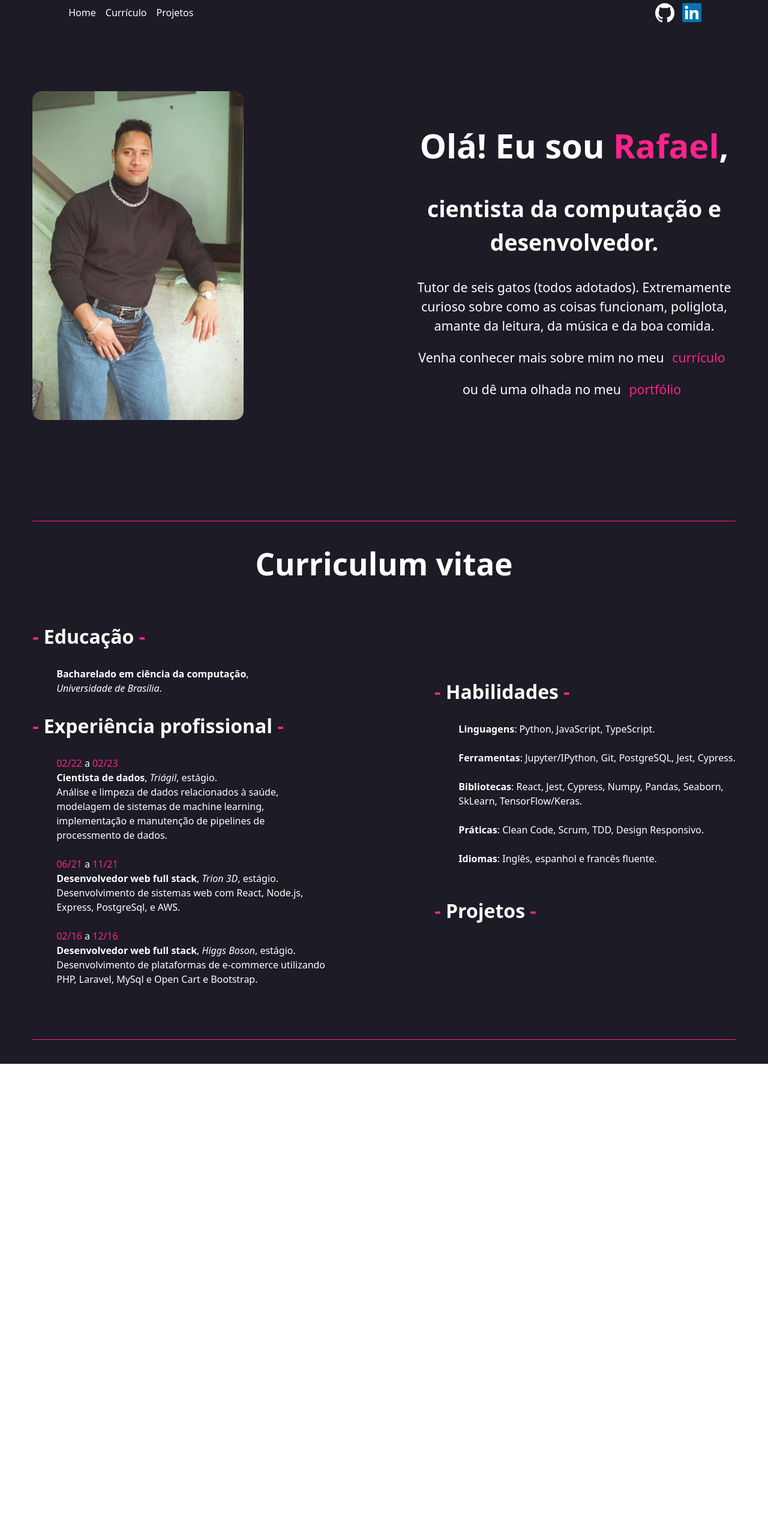
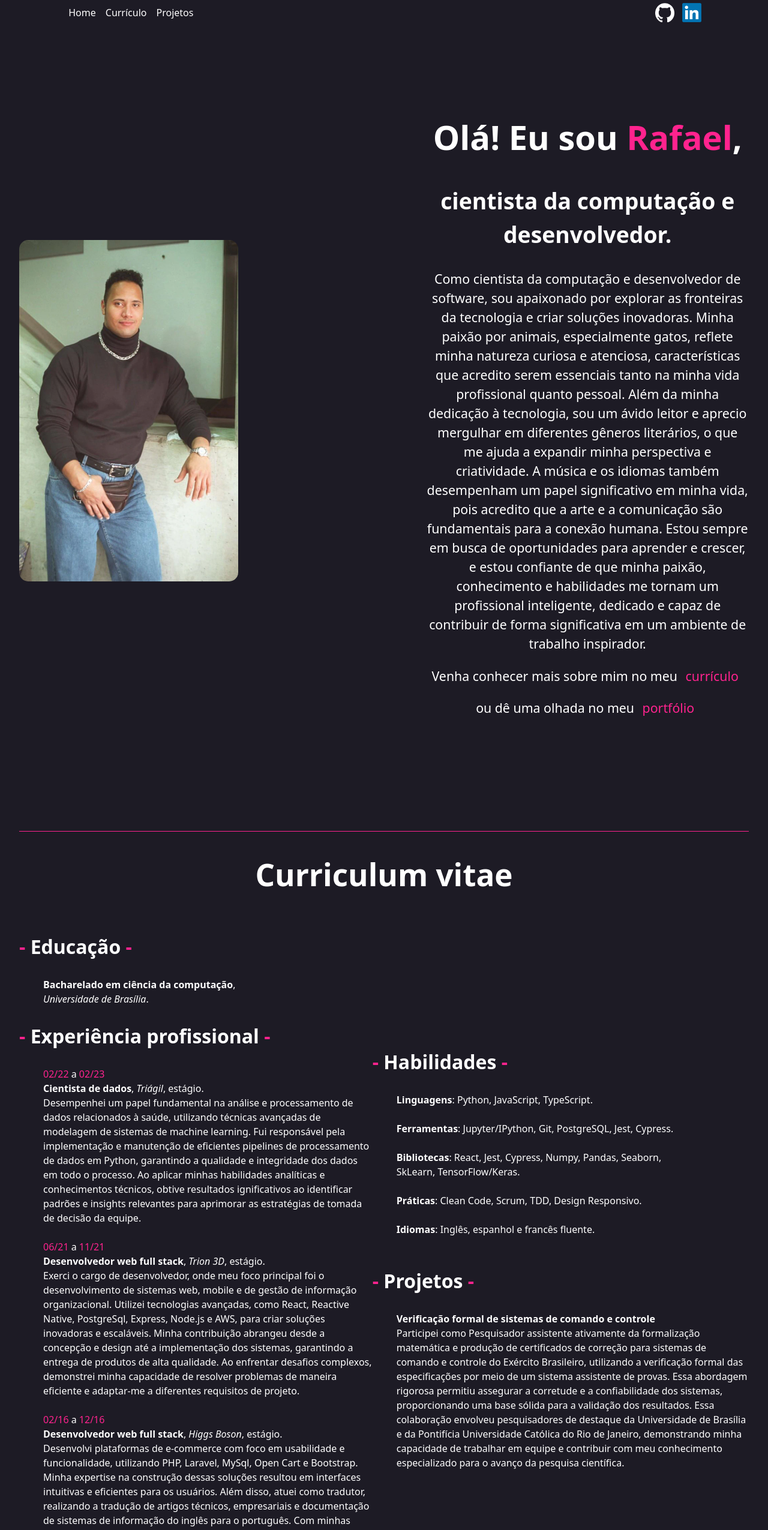
Before and after one commit to mrafaelr/mrafaelr.github.io, a React (Vite) app: page / in a window 1280 px wide. Shown: the top 2550 px of the page at 60% size. Before the commit the page ends 1773 px from the top, so only its background shows below. Built offline with nearby package versions, Linux system fonts and the light colour scheme.

Commit message:
minor adjustment to About page

```diff
--- a/src/About.css
+++ b/src/About.css
@@ -11,6 +11,16 @@
     justify-content: space-between;
     padding-bottom: 20vh;
     padding-top: 15vh;
+}
+
+@media (max-width: 767px) {
+    #about-content {
+        display: flex;
+        flex-direction: column;
+        align-items: center;
+        padding-bottom: 20vh;
+        padding-top: 15vh;
+    }
 }
 
 #bio>h1 {
--- a/src/About.jsx
+++ b/src/About.jsx
@@ -6,7 +6,19 @@ function Bio() {
       <div id="bio">
         <h1>Olá! Eu sou <span id="name">Rafael</span>,</h1>
         <h2>cientista da computação e desenvolvedor.</h2>
-        <p>Tutor de seis gatos (todos adotados). Extremamente curioso sobre como as coisas funcionam, poliglota, amante da leitura, da música e da boa comida.</p>
+        <p>
+          Como cientista da computação e desenvolvedor de software, sou apaixonado por
+          explorar as fronteiras da tecnologia e criar soluções inovadoras. Minha paixão
+          por animais, especialmente gatos, reflete minha natureza curiosa e atenciosa,
+          características que acredito serem essenciais tanto na minha vida profissional
+          quanto pessoal. Além da minha dedicação à tecnologia, sou um ávido leitor e
+          aprecio mergulhar em diferentes gêneros literários, o que me ajuda a expandir
+          minha perspectiva e criatividade. A música e os idiomas também desempenham um
+          papel significativo em minha vida, pois acredito que a arte e a comunicação
+          são fundamentais para a conexão humana. Estou sempre em busca de oportunidades
+          para aprender e crescer, e estou confiante de que minha paixão, conhecimento e
+          habilidades me tornam um profissional inteligente, dedicado e capaz de contribuir
+          de forma significativa em um ambiente de trabalho inspirador.</p>
         <p>Venha conhecer mais sobre mim no meu <a href="#resume">currículo</a></p>
         <p>ou dê uma olhada no meu <a href="">portfólio</a></p>
       </div>
--- a/src/Resume.jsx
+++ b/src/Resume.jsx
@@ -20,22 +20,42 @@ export default function Resume() {
                         <li>
                             <span className="decorative-pink">02/22</span> a <span className="decorative-pink">02/23</span> <br />
                             <b>Cientista de dados</b>, <i>Triágil</i>, estágio. <br />
-                            Análise e limpeza de dados relacionados à saúde, <br />
-                            modelagem de sistemas de machine learning, <br />
-                            implementação e manutenção de pipelines de <br />
-                            processmento de dados. <br />
+                            Desempenhei um papel fundamental na análise e processamento de <br />
+                            dados relacionados à saúde, utilizando técnicas avançadas de
+                            modelagem de sistemas de machine learning. Fui responsável pela
+                            implementação e manutenção de eficientes pipelines de processamento
+                            de dados em Python, garantindo a qualidade e integridade dos dados
+                            em todo o processo. Ao aplicar minhas habilidades analíticas e
+                            conhecimentos técnicos, obtive resultados ignificativos ao
+                            identificar padrões e insights relevantes para aprimorar as
+                            estratégias de tomada de decisão da equipe.
                         </li><br />
                         <li>
                         <span className="decorative-pink">06/21</span> a <span className="decorative-pink">11/21</span> <br />
                             <b>Desenvolvedor web full stack</b>, <i>Trion 3D</i>, estágio. <br />
-                            Desenvolvimento de sistemas web com React, Node.js, <br />
-                            Express,  PostgreSql, e AWS. <br />
+                            Exerci o cargo de desenvolvedor, onde meu foco principal
+                            foi o desenvolvimento de sistemas web, mobile e de gestão
+                            de informação organizacional. Utilizei tecnologias avançadas,
+                            como React, Reactive Native, PostgreSql, Express, Node.js e AWS,
+                            para criar soluções inovadoras e escaláveis. Minha contribuição
+                            abrangeu desde a concepção e design até a implementação dos sistemas,
+                            garantindo a entrega de produtos de alta qualidade. Ao enfrentar
+                            desafios complexos, demonstrei minha capacidade de resolver problemas
+                            de maneira eficiente e adaptar-me a diferentes requisitos de projeto.
                         </li><br />
                         <li>
                         <span className="decorative-pink">02/16</span> a <span className="decorative-pink">12/16</span> <br />
                             <b>Desenvolvedor web full stack</b>, <i>Higgs Boson</i>, estágio. <br />
-                            Desenvolvimento de plataformas de e-commerce utilizando <br />
-                            PHP, Laravel, MySql e Open Cart e Bootstrap. <br />
+                            Desenvolvi plataformas de e-commerce com foco em usabilidade e
+                            funcionalidade, utilizando PHP, Laravel, MySql, Open Cart e Bootstrap.
+                            Minha expertise na construção dessas soluções resultou em interfaces
+                            intuitivas e eficientes para os usuários. Além disso, atuei como
+                            tradutor, realizando a tradução de artigos técnicos, empresariais
+                            e documentação de sistemas de informação do inglês para o português.
+                            Com minhas habilidades linguísticas e conhecimento técnico, garanti
+                            a precisão e a fluência da comunicação entre diferentes idiomas,
+                            contribuindo para a disseminação de conhecimento e facilitando a
+                            compreensão das informações para um público mais amplo.
                         </li>
                     </ul>
                 </div>
@@ -49,6 +69,22 @@ export default function Resume() {
                         <li><b>Idiomas</b>: Inglês, espanhol e francês fluente.</li><br />
                     </ul>
                     <h2><span className="decorative-pink">-</span> Projetos <span className="decorative-pink">-</span></h2>
+                    <ul>
+                        <li>
+                            <b>Verificação formal de sistemas de comando e controle</b> <br />
+                            Participei como Pesquisador assistente ativamente da formalização
+                            matemática e produção de certificados de correção para sistemas de
+                            comando e controle do Exército Brasileiro, utilizando a verificação
+                            formal das especificações por meio de um sistema assistente de provas.
+                            Essa abordagem rigorosa permitiu assegurar a corretude e a confiabilidade
+                            dos sistemas, proporcionando uma base sólida para a validação dos
+                            resultados. Essa colaboração envolveu pesquisadores de destaque da
+                            Universidade de Brasília e da Pontifícia Universidade Católica do
+                            Rio de Janeiro, demonstrando minha capacidade de trabalhar em equipe
+                            e contribuir com meu conhecimento especializado para o avanço da
+                            pesquisa científica.
+                        </li>
+                    </ul>
                 </div>
             </div>
         </section>
```
Also changed, not shown: 1 other file (tests, documents, lock files or other folders).
